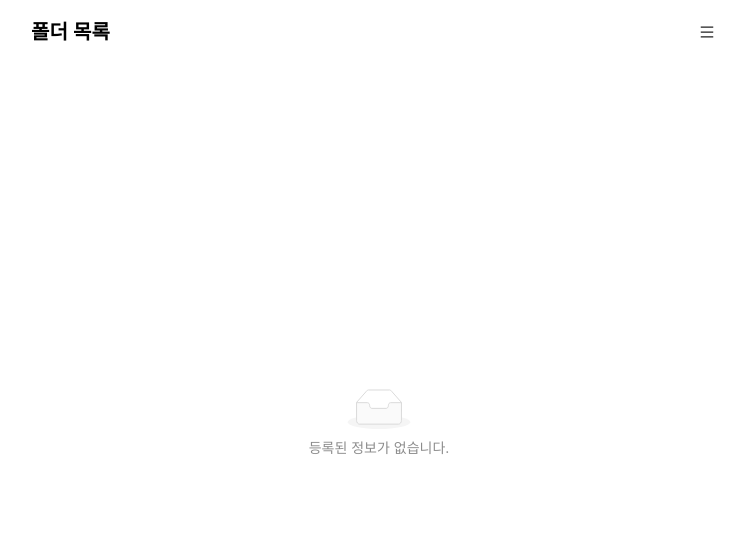
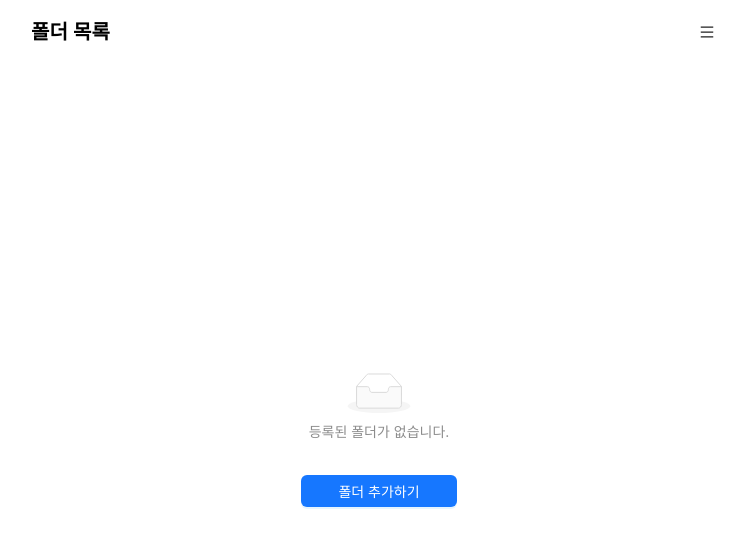
Before and after one commit to minsnew-fe/account-note-webview, a React (Vite) app: page /subjects in a window 1280 px wide. Shown: the top 548 px of the page, without its empty margins (261-1006 px from the left). Built offline with nearby package versions, Linux system fonts and the light colour scheme; no server answers; the database is empty.

Commit message:
feat: 폴더 추가 버튼 및 modal 추가

```diff
--- /dev/null
+++ b/src/components/FullScreenModal/FullScreenModal.tsx
@@ -0,0 +1,31 @@
+import { Button, Flex, Typography } from 'antd';
+import Portal from '../Portal/Portal';
+import { PropsWithChildren } from 'react';
+import { FullScreenModalProps } from './FullScreenModal.types';
+import { LeftOutlined } from '@ant-design/icons';
+
+const FullScreenModal = ({ opened, title, onClose, children }: PropsWithChildren<FullScreenModalProps>) => {
+  const handleClose = () => {
+    onClose('CLOSE');
+  };
+
+  return (
+    <Portal>
+      {opened && (
+        <Flex style={{ position: 'fixed', top: 0, left: 0, backgroundColor: 'white', width: '100vw', height: '100vh' }}>
+          <Flex style={{ flex: 1 }} vertical>
+            <Flex style={{ display: 'flex', alignItems: 'center', padding: '8px 12px', height: '48px' }}>
+              <Button style={{ width: '24px', height: '24px', border: 'none', boxShadow: 'none' }} onClick={handleClose}>
+                <LeftOutlined style={{ fontSize: '18px' }} />
+              </Button>
+              <Typography style={{ marginLeft: '8px', fontSize: '20px', fontWeight: 'bold' }}>{title}</Typography>
+            </Flex>
+            {children}
+          </Flex>
+        </Flex>
+      )}
+    </Portal>
+  );
+};
+
+export default FullScreenModal;
--- a/src/pages/SubjectsPage/SubjectsPage.tsx
+++ b/src/pages/SubjectsPage/SubjectsPage.tsx
@@ -4,6 +4,7 @@ import { Subject } from '../../common/models/subject';
 import { getSubjects } from '../../database/subject';
 import SubjectList from './shared/SubjectList/SubjectList';
 import AppBar from '../../components/AppBar/AppBar';
+import AddSubjectButton from './shared/AddSubjectButton/AddSubjectButton';
 
 const SubjectsPage = () => {
   const [subjects, setSubjects] = useState<Subject[]>([]);
@@ -27,8 +28,9 @@ const SubjectsPage = () => {
       <AppBar title='폴더 목록' />
       <Flex style={{ height: 'calc(100% - 48px)', padding: '16px 0' }} justify='center' align='center'>
         {subjects.length === 0 ? (
-          <Flex>
-            <Empty image={Empty.PRESENTED_IMAGE_SIMPLE} description='등록된 정보가 없습니다.' />
+          <Flex vertical>
+            <Empty image={Empty.PRESENTED_IMAGE_SIMPLE} description='등록된 폴더가 없습니다.' />
+            <AddSubjectButton />
           </Flex>
         ) : (
           <SubjectList subjects={subjects} />
--- /dev/null
+++ b/src/pages/SubjectsPage/shared/AddSubjectButton/AddSubjectButton.tsx
@@ -0,0 +1,30 @@
+import { Button } from 'antd';
+import FullScreenModal from '../../../../components/FullScreenModal/FullScreenModal';
+import { ModalCloseReason } from '../../../../components/FullScreenModal/FullScreenModal.types';
+import { useState } from 'react';
+
+const AddSubjectButton = () => {
+  const [isModalOpended, setIsModalOpened] = useState(false);
+
+  const handleClickButton = () => {
+    setIsModalOpened(true);
+  };
+
+  const handleCloseModal = (reason?: ModalCloseReason) => {
+    console.log('reason', reason);
+    setIsModalOpened(false);
+  };
+
+  return (
+    <>
+      <Button type='primary' onClick={handleClickButton}>
+        폴더 추가하기
+      </Button>
+      <FullScreenModal opened={isModalOpended} title='폴더 추가' onClose={handleCloseModal}>
+        AAAA
+      </FullScreenModal>
+    </>
+  );
+};
+
+export default AddSubjectButton;
```
Also changed, not shown: src/components/FullScreenModal/FullScreenModal.types.ts (added, +7 -0 lines).
